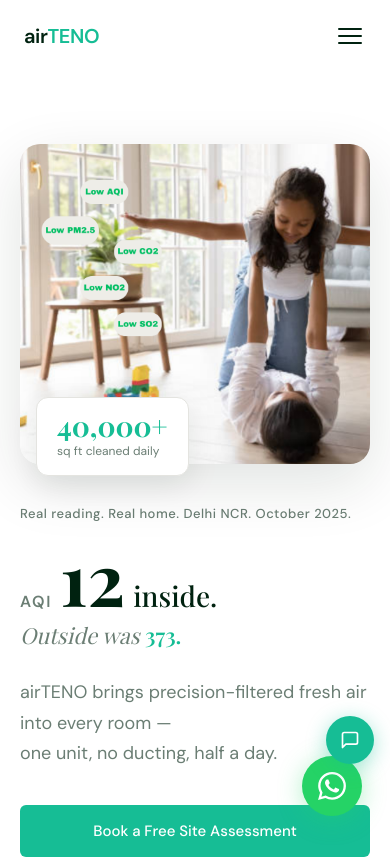
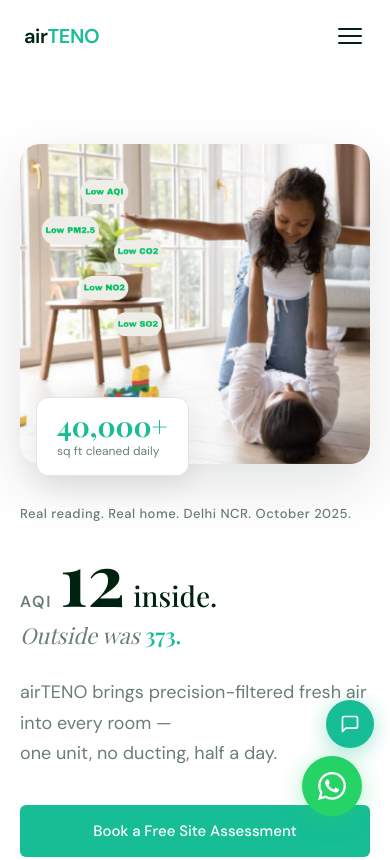
Before and after one commit to mitika-del/my-site, a website: page index.html in a window 390 px wide. Shown: the top 860 px of the page. Drawn offline with nearby package versions, Linux system fonts and the light colour scheme; a web font is replaced by a local one.

Commit message:
Fix chat launcher overlapping WhatsApp button

```diff
--- a/styles.css
+++ b/styles.css
@@ -1432,7 +1432,7 @@ input, select, textarea, button { font-family: var(--font-body); font-size: inhe
 /* ── Widget launchers ── */
 .chat-launchers {
   position: fixed;
-  bottom: 28px;
+  bottom: 96px;
   right: 28px;
   z-index: 1100;
   display: flex;
@@ -1656,7 +1656,7 @@ input, select, textarea, button { font-family: var(--font-body); font-size: inhe
 
 /* ── Mobile tweaks ── */
 @media (max-width: 520px) {
-  .chat-launchers { right: 16px; bottom: 80px; }
+  .chat-launchers { right: 16px; bottom: 96px; }
   .chat-launcher-label { display: none; }
   .chat-launcher { padding: 14px; aspect-ratio: 1; justify-content: center; }
   .chat-window { right: 16px; width: calc(100vw - 32px); }
```
